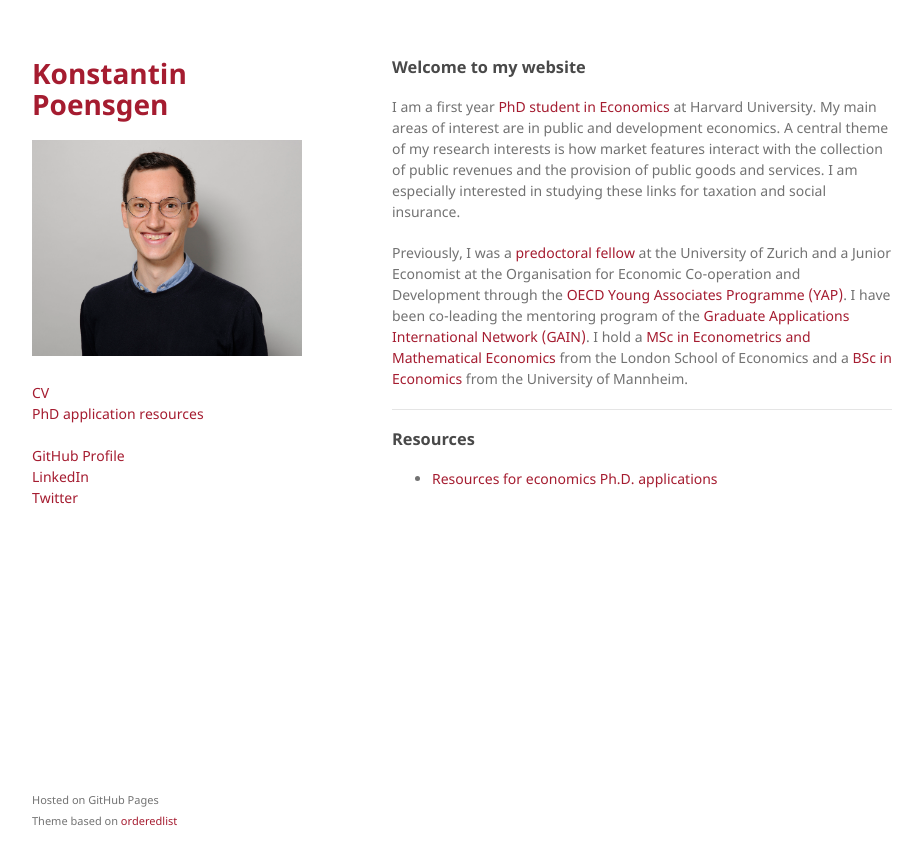
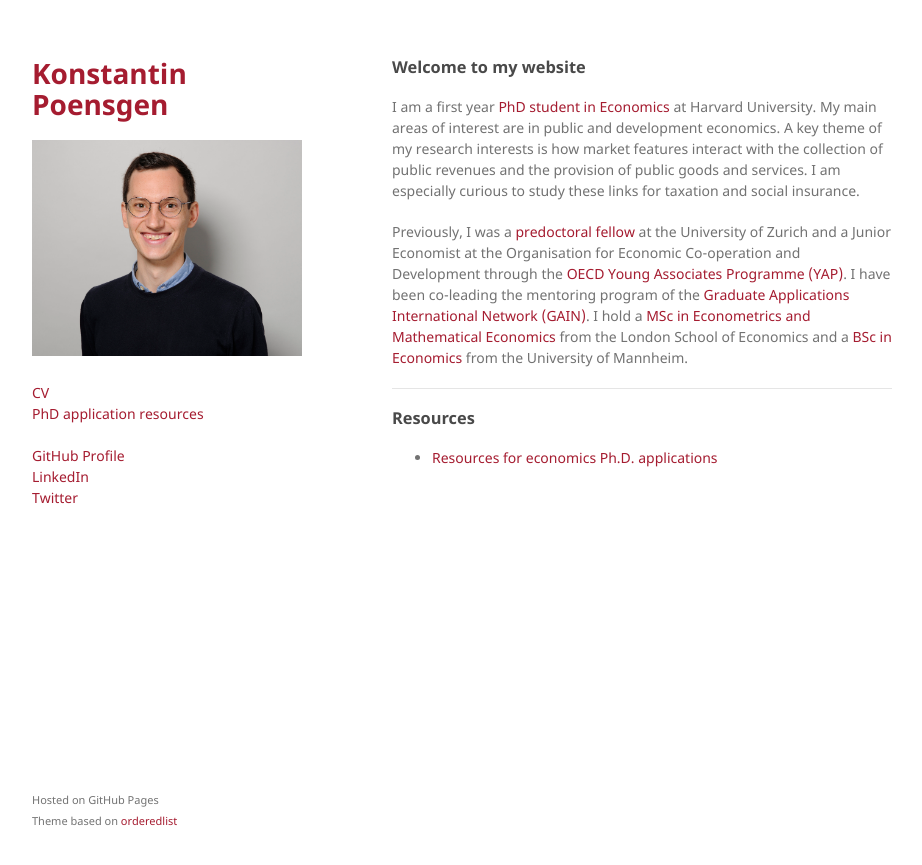
Before and after one commit to konstantinpoensgen/konstantinpoensgen.github.io, a Jekyll site: the page built from README.md, in a window 1280 px wide. Shown: the top 865 px of the page, without its empty margins (178-1100 px from the left). Built offline with Jekyll 4.4.1, drawn with Linux system fonts in a browser that asks for light colours; our own code applies the rules of GitHub Pages for plain Markdown files.

Commit message:
README (few more edits)

```diff
--- a/README.md
+++ b/README.md
@@ -1,6 +1,6 @@
 ### Welcome to my website
 
-I am a first year <a href="https://economics.harvard.edu/phd-program" target="_blank">PhD student in Economics</a> at Harvard University. My main areas of interest are in public and development economics. A central theme of my research interests is how market features interact with the collection of public revenues and the provision of public goods and services. I am especially interested in studying these links for taxation and social insurance.
+I am a first year <a href="https://economics.harvard.edu/phd-program" target="_blank">PhD student in Economics</a> at Harvard University. My main areas of interest are in public and development economics. A key theme of my research interests is how market features interact with the collection of public revenues and the provision of public goods and services. I am especially curious to study these links for taxation and social insurance.
 
 Previously, I was a <a href="http://www.econ.uzh.ch/en/study/predoc.html" target="_blank">predoctoral fellow</a> at the University of Zurich and a Junior Economist at the Organisation for Economic Co-operation and Development through the <a href="https://www.oecd.org/careers/young-associate-programme/" target="_blank">OECD Young Associates Programme (YAP)</a>.  I have been co-leading the mentoring program of the <a href="https://gain-network.net" target="_blank">Graduate Applications International Network (GAIN)</a>. I hold a <a href="https://www.lse.ac.uk/study-at-lse/Graduate/degree-programmes-2023/MSc-Econometrics-and-Mathematical-Economics" target="_blank">MSc in Econometrics and Mathematical Economics</a> from the London School of Economics and a <a href="https://www.uni-mannheim.de/en/academics/programs/bsc-economics/" target="_blank">BSc in Economics</a> from the University of Mannheim.
 
```
Also changed, not shown: pages/phd-economics-application-advice.md (+1 -1 lines).
